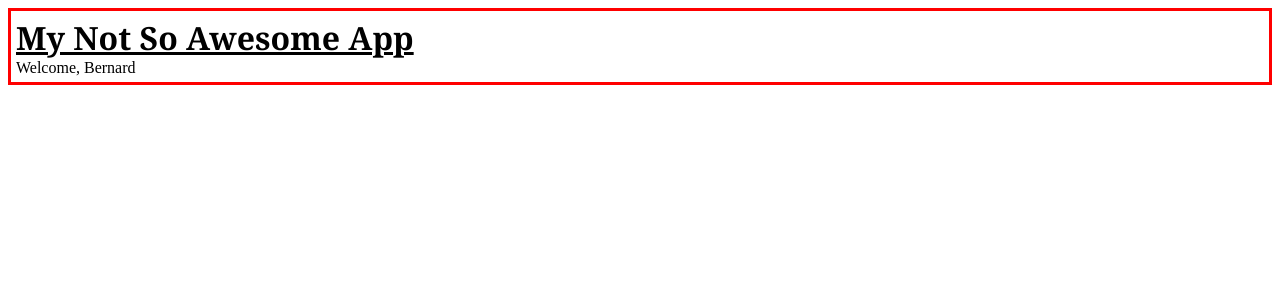
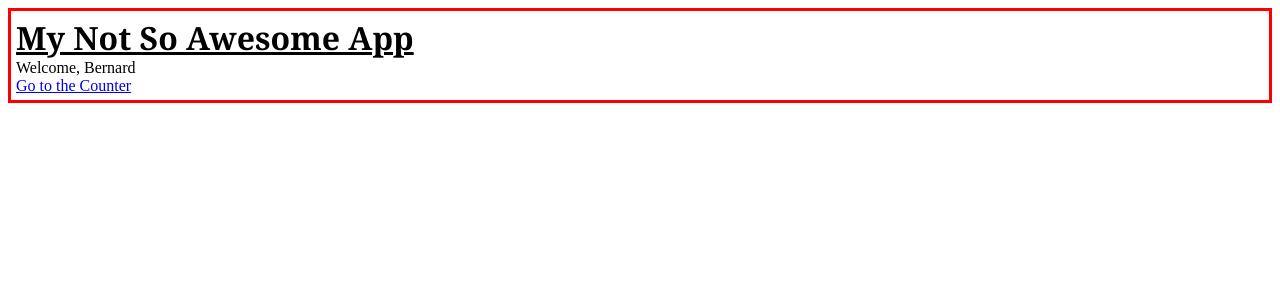
Before and after one commit to cristophergaziano/React_Ex, a React (Create React App) app in the folder my-app/: page / in a window 1280 px wide. Shown: the top 300 px of the page. Built offline with nearby package versions, Linux system fonts and the light colour scheme.

Commit message:
exercise reactrouter-02 done

```diff
--- a/my-app/src/App.js
+++ b/my-app/src/App.js
@@ -1,7 +1,7 @@
 import { React } from "react";
 import { Welcome } from "./Welcome";
 import { Container } from "./Container";
-import { Login } from "./Login";
+import { Counter } from "./Counter";
 import { Routes, Route } from "react-router-dom";
 
 export function App() {
@@ -10,12 +10,9 @@ export function App() {
       <Container title="My Not So Awesome App">
         <Routes>
           <Route path="/" element={<Welcome name="Bernard" />} />
+          <Route path="counter" element={<Counter />} />
         </Routes>
       </Container>
     </div>
   );
 }
-
-// Create an App component that wraps a Routes component and add a single Route to the / path
-// that renders the Welcome component from Function Components 01, passing it a name prop.
-// Render the App component within a BrowserRouter component.
--- a/my-app/src/Welcome.js
+++ b/my-app/src/Welcome.js
@@ -1,6 +1,7 @@
 import React from "react";
 import { Age } from "./Age";
 import { LanguageContext } from "./LanguageContext";
+import {Link} from "react-router-dom"
 
 const Strings = {
   en: {
@@ -38,6 +39,7 @@ export function Welcome(props) {
               );
             }}
           </LanguageContext.Consumer>
+          <Link to="/counter">Go to the Counter</Link>
         </div>
       )}
     </div>
```
